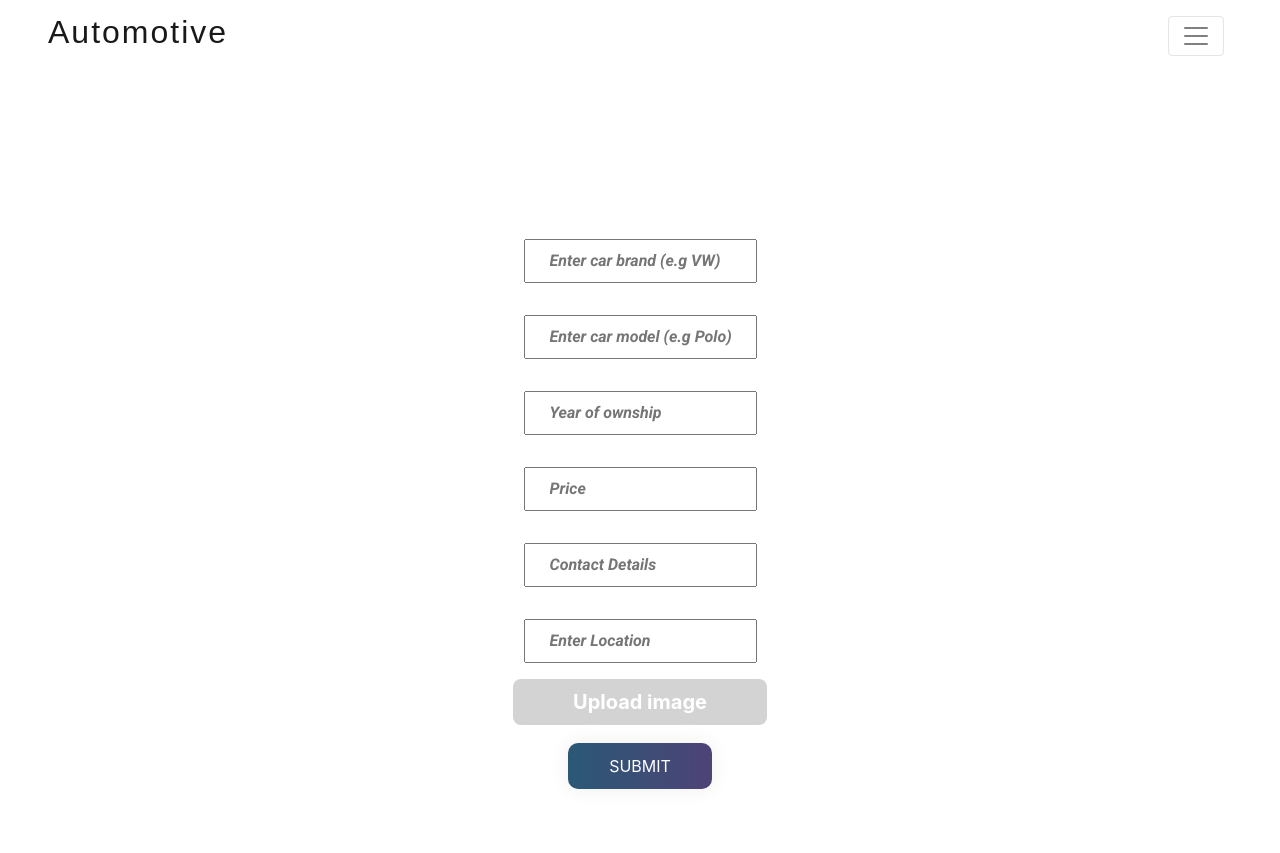
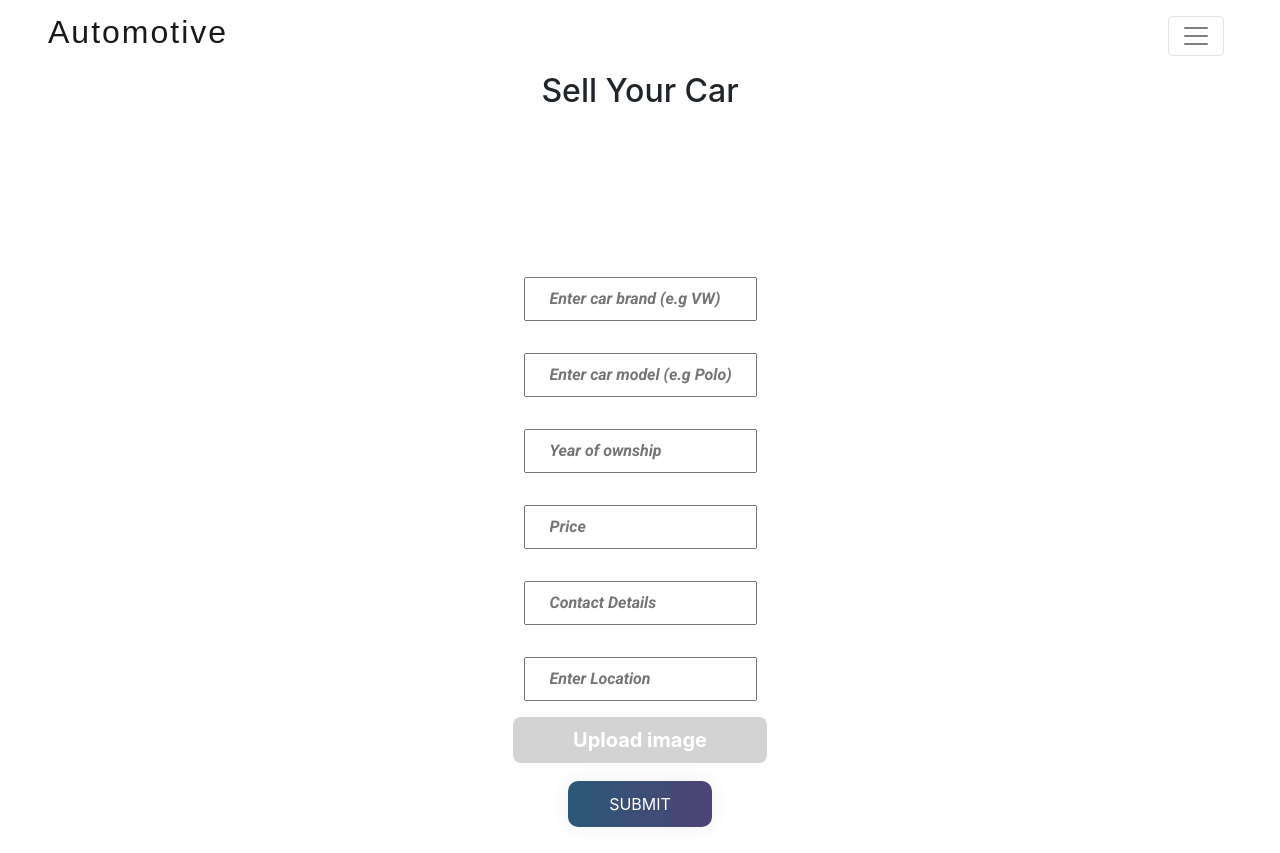
Before and after one commit to skosana721/Moral-Activities, a React (Create React App) app in the folder car-dealer/: page / in a window 1280 px wide. Before the commit the page ends 815 px from the top, so only its background shows below. Built offline with nearby package versions, Linux system fonts and the light colour scheme; a web font is replaced by a local one.

Commit message:
added a div className form-title and in the div added h2 tag

```diff
--- a/car-dealer/src/component/RegisterForm.js
+++ b/car-dealer/src/component/RegisterForm.js
@@ -69,6 +69,9 @@ function RegisterForm() {
 
   return (
     <div>
+      <div className="form-title">
+        <h2> Sell Your Car</h2>
+      </div>
       <form onSubmit={handleSave} className="register-form">
         <input
           type="text"
```
